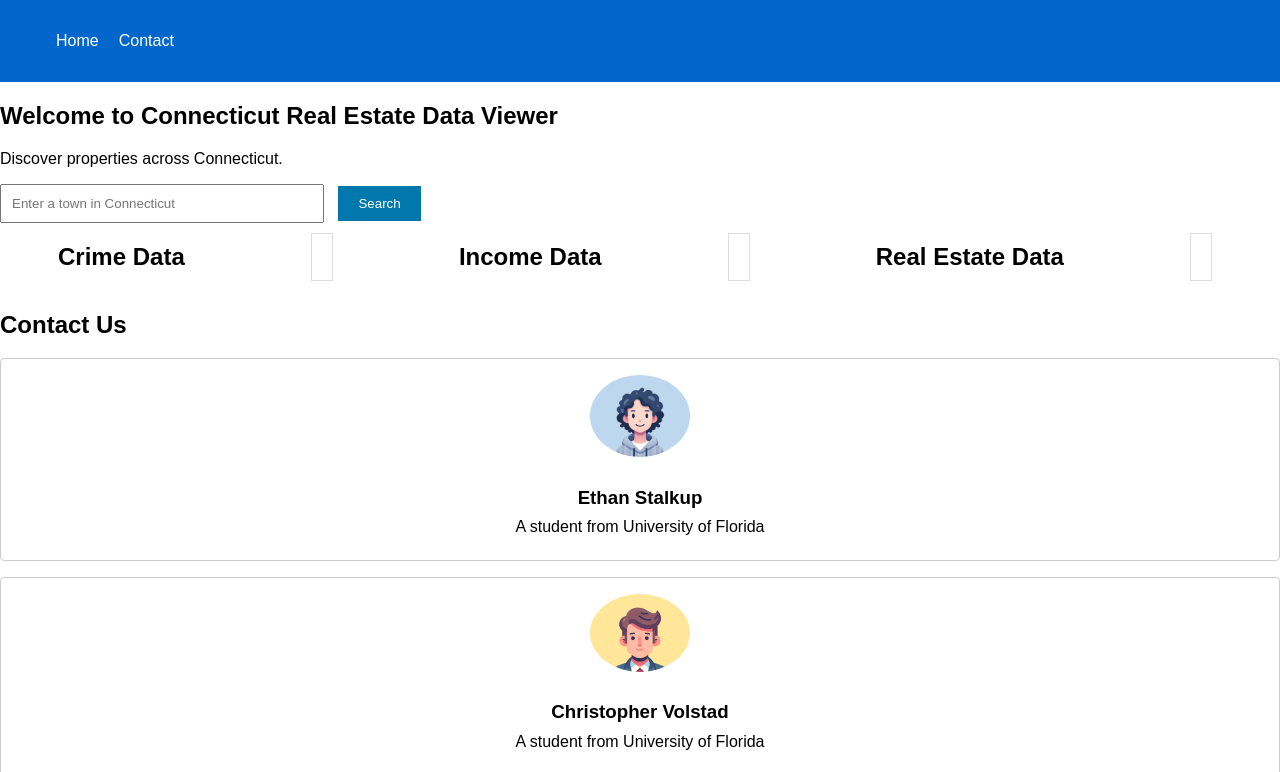
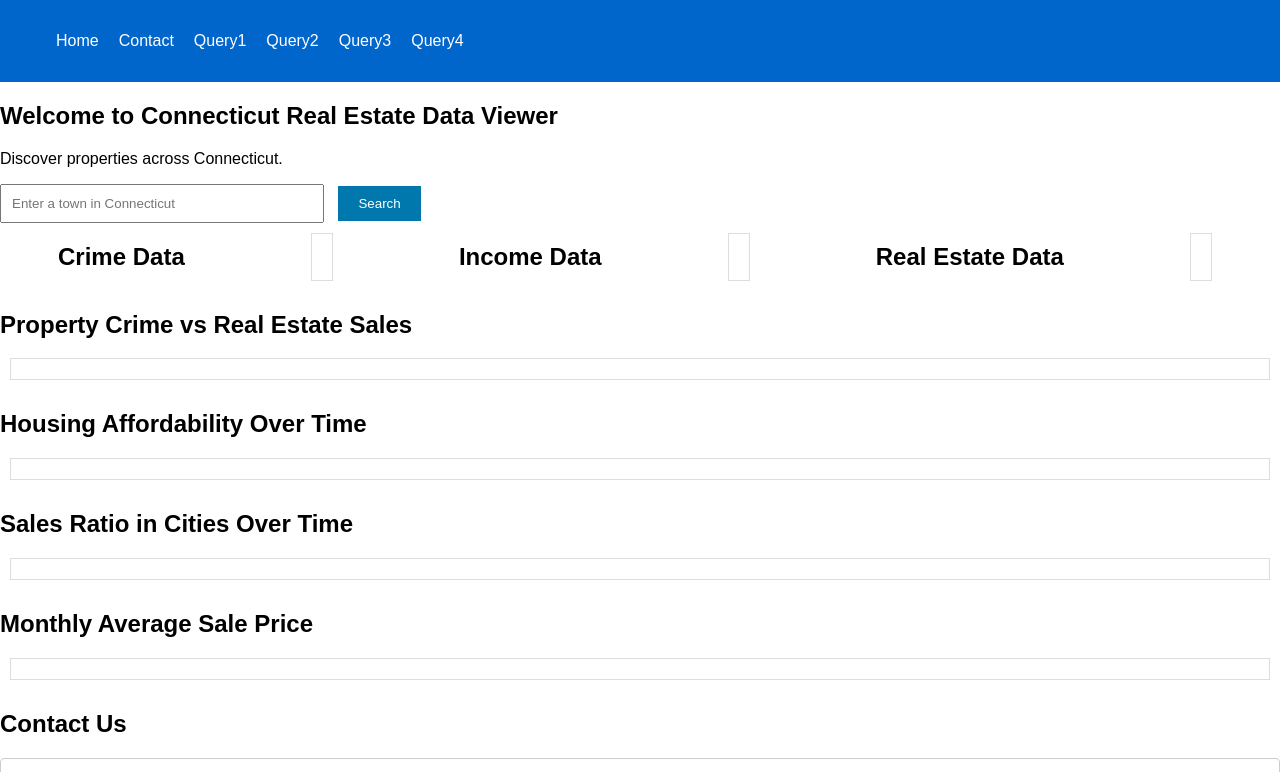
Before and after one commit to danieellee/CIS4301---Project, a plain HTML site: page index.html in a window 1280 px wide. Shown: the top 772 px of the page. Drawn offline with nearby package versions, Linux system fonts and the light colour scheme; no server answers.

Commit message:
Update index.html

```diff
--- a/index.html
+++ b/index.html
@@ -19,6 +19,10 @@
       <ul>
         <li><a href="#home-section">Home</a></li>
         <li><a href="#contact-section">Contact</a></li>
+        <li><a href="#query1-section">Query1</a></li>
+        <li><a href="#query2-section">Query2</a></li>
+        <li><a href="#query3-section">Query3</a></li>
+        <li><a href="#query4-section">Query4</a></li>
       </ul>
     </nav>
   </header>
@@ -37,6 +41,34 @@
       <h2>Real Estate Data</h2>
       <div id="real-estate-data-display" class="data-display"></div>
     </div>
+  </section>
+
+  <!-- Section for Query 1 -->
+  <section id="query1-section">
+    <h2>Property Crime vs Real Estate Sales</h2>
+    <div id="property-crime-vs-real-estate-chart-container" class="chart-container"></div>
+    <div id="property-crime-vs-real-estate-data-display" class="data-display"></div>
+  </section>
+
+  <!-- Section for Query 2 -->
+  <section id="query2-section">
+    <h2>Housing Affordability Over Time</h2>
+    <div id="housing-affordability-chart-container" class="chart-container"></div>
+    <div id="housing-affordability-data-display" class="data-display"></div>
+  </section>
+
+  <!-- Section for Query 3 -->
+  <section id="query3-section">
+    <h2>Sales Ratio in Cities Over Time</h2>
+    <div id="city-growth-sales-ratio-chart-container" class="chart-container"></div>
+    <div id="city-growth-sales-ratio-data-display" class="data-display"></div>
+  </section>
+
+  <!-- Section for Query 4 -->
+  <section id="query4-section">
+    <h2>Monthly Average Sale Price</h2>
+    <div id="monthly-average-sale-price-chart-container" class="chart-container"></div>
+    <div id="monthly-average-sale-price-data-display" class="data-display"></div>
   </section>
 
   <section id="contact-section">
```
